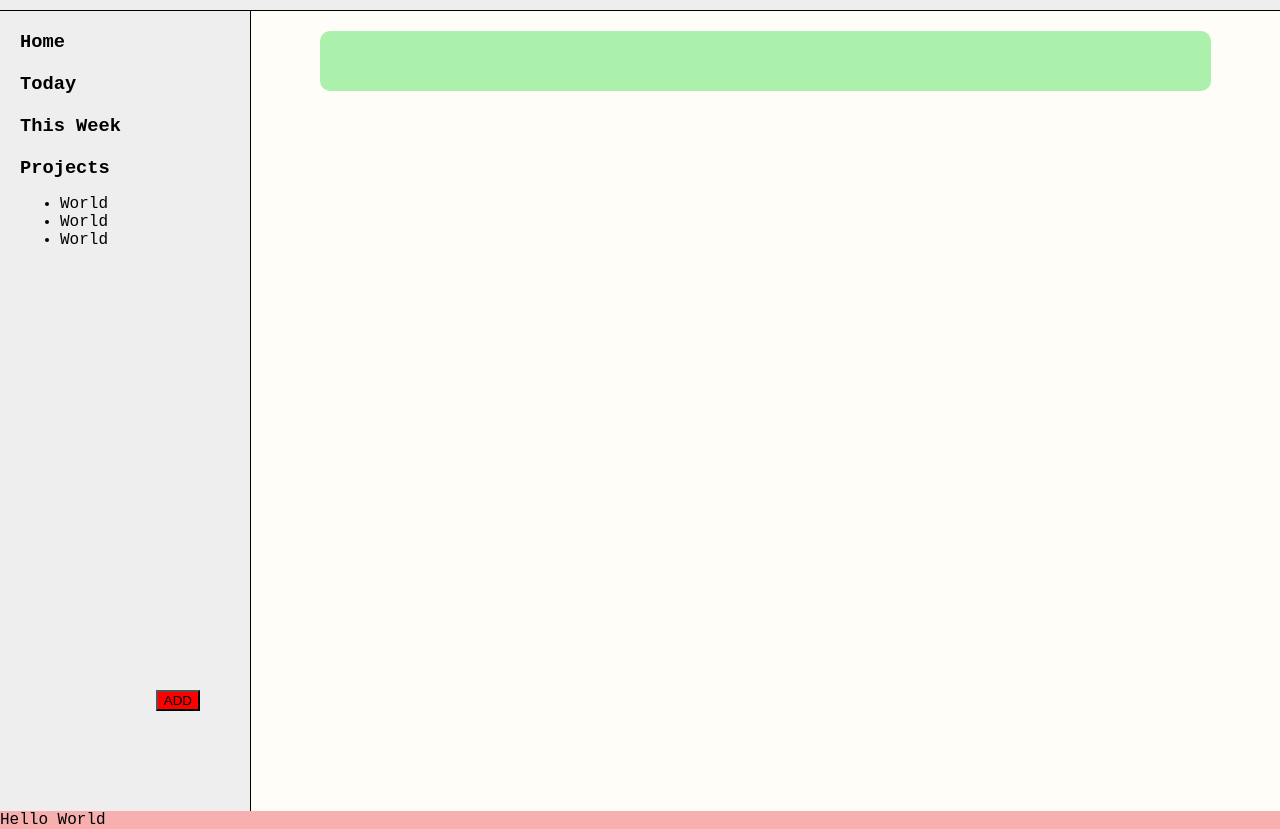
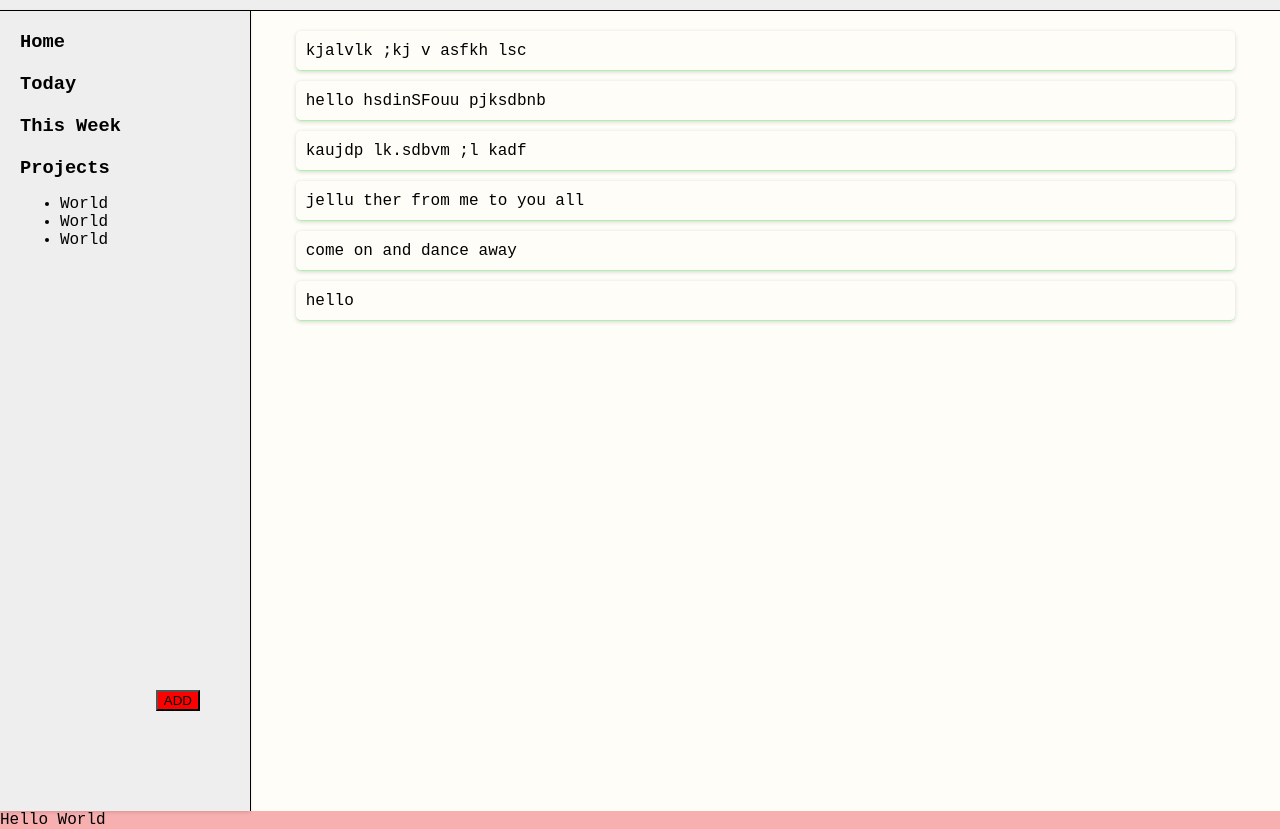
Before and after one commit to Shekinah007/Todo-Odin, a website built with webpack: page dist/index.html in a window 1280 px wide. Shown: the part 49-878 px from the top of the page. Built offline with nearby package versions, Linux system fonts and the light colour scheme.

Commit message:
Add dummy, todos

```diff
--- a/src/styles.css
+++ b/src/styles.css
@@ -47,6 +47,8 @@ nav {
     flex-direction: column;
     /* border-top: 1px solid black; */
     gap: 20px;
+    box-shadow: rgba(0, 0, 0, 0.16) 0px 1px 4px;
+
 }
 
 .content {
@@ -62,6 +64,7 @@ nav {
     display: flex;
     flex-direction: column;
     align-items: center;
+    gap: 10px;
 }
 
 .add-button {
@@ -73,8 +76,21 @@ nav {
 }
 
 .todo-item {
-    width: 90%;
-    height: 60px;
-    background: rgb(171, 241, 171);
-    border-radius: 10px;
+    width: 95%;
+    height: 40px;
+    /* background: rgb(171, 241, 171); */
+    display: flex;
+    align-items: center;
+    border-radius: 5px;
+    padding: 10px;
+    border-bottom: 1.5px solid rgb(171, 241, 171);
+    box-shadow: rgba(0, 0, 0, 0.16) 0px 1px 4px;
+    transition: 0.2s;
 }
+
+.todo-item:hover {
+    box-shadow: rgba(0, 0, 0, 0.16) 0px 1px 4px;
+    box-shadow: rgba(0, 0, 0, 0.24) 0px 3px 8px;
+    border-radius: 5px;
+    border-bottom: 1.5px solid white;
+}
```
Also changed, not shown: dist/index.html.
